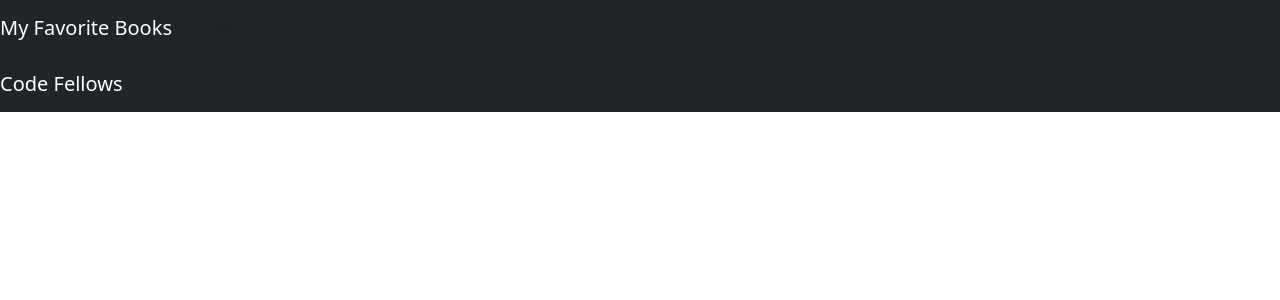
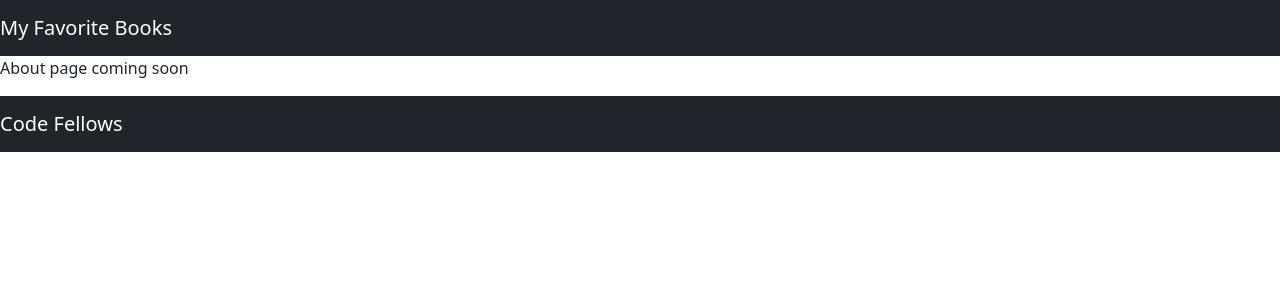
Before and after one commit to AlfredoOrquiz/can-of-books-frontend, a React (Create React App) app: page /about in a window 1280 px wide. Shown: the top 300 px of the page. Built offline with nearby package versions, Linux system fonts and the light colour scheme; no server answers.

Commit message:
Compleated the README file

```diff
--- a/src/About.js
+++ b/src/About.js
@@ -1,11 +1,11 @@
 import { Component } from "react";
 
-class Profile extends Component {
+class About extends Component {
 
   render() {
     /* TODO: render information about the developers */
-    return <p>Profile page coming soon</p>
+    return <p>About page coming soon</p>
   }
 };
 
-export default Profile;
+export default About;
--- a/src/App.js
+++ b/src/App.js
@@ -2,6 +2,7 @@
 import Header from './Header';
 import Footer from './Footer';
 import BestBooks from './BestBooks';
+import About from './About.js';
 import 'bootstrap/dist/css/bootstrap.min.css';
 import {
   BrowserRouter as Router,
@@ -33,6 +34,11 @@
             >
             </Route>
             {/* PLACEHOLDER: add a route with a path of '/about' that renders the `About` component */}
+            <Route
+              exact path="/about"
+              element={<About/>}
+            >
+            </Route>
           </Routes>
           <Footer />
         </Router>
```
Also changed, not shown: 1 other file (tests, documents, lock files or other folders).
